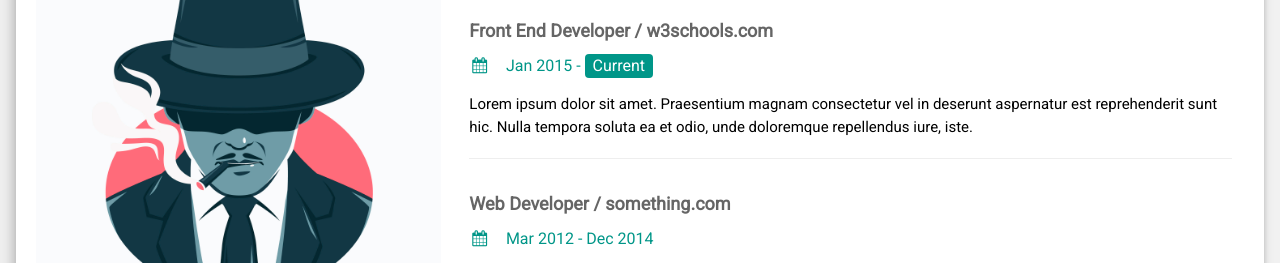
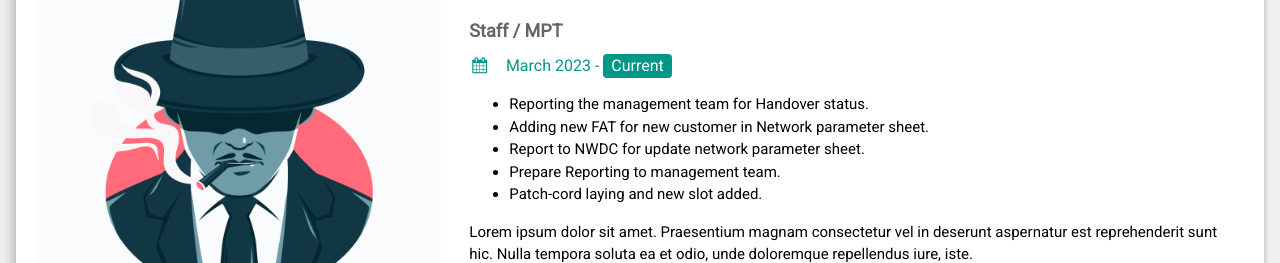
Before and after one commit to Kyaw1511/design_templates, a plain HTML site: page index.html in a window 1280 px wide. Shown: the part 106-369 px from the top of the page. Drawn offline with nearby package versions, Linux system fonts and the light colour scheme.

Commit message:
version1.3

```diff
--- a/index.html
+++ b/index.html
@@ -126,12 +126,29 @@
                     </h2>
                     <div class="w3-container">
                         <h5 class="w3-opacity">
-                            <b>Front End Developer / w3schools.com</b>
+                            <b>Staff / MPT </b>
                         </h5>
                         <h6 class="w3-text-teal">
-                            <i class="fa fa-calendar fa-fw w3-margin-right"></i>Jan 2015 - <span class="w3-tag w3-teal w3-round">Current</span>
+                            <i class="fa fa-calendar fa-fw w3-margin-right"></i>March 2023 - <span class="w3-tag w3-teal w3-round">Current</span>
                         </h6>
                         <p>
+                            <ul>
+                                <li>
+                                    Reporting the management team for Handover status.
+                                </li>
+                                <li>
+                                    Adding new FAT for new customer in Network parameter sheet.
+                                </li>
+                                <li>
+                                    Report to NWDC for update network parameter sheet.
+                                </li>
+                                <li>
+                                    Prepare Reporting to management team.
+                                </li>
+                                <li>
+                                    Patch-cord laying and new slot added.
+                                </li>
+                            </ul>
                             Lorem ipsum dolor sit amet. Praesentium magnam consectetur vel in deserunt aspernatur est reprehenderit sunt hic. Nulla tempora soluta ea et odio, unde doloremque repellendus iure, iste.
                         </p>
                         <hr>
```
